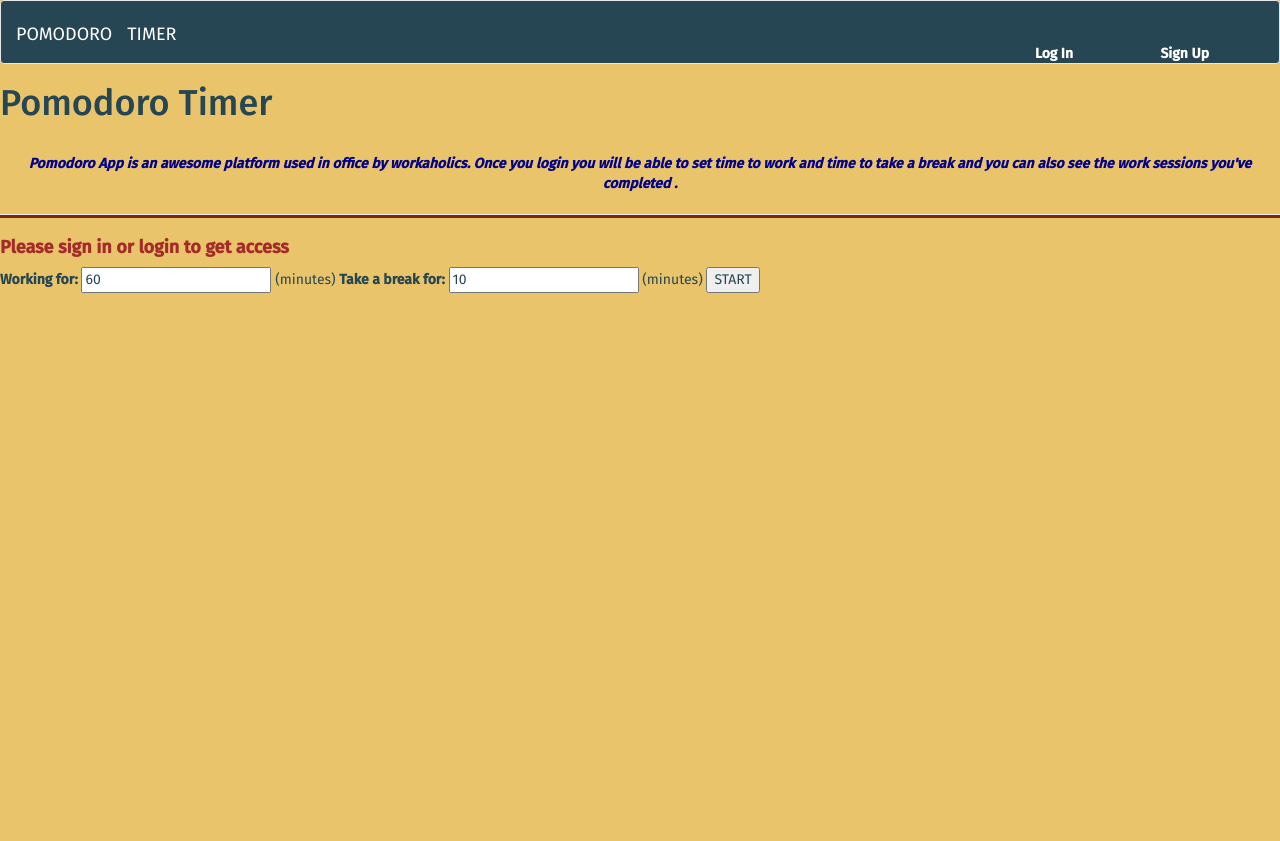
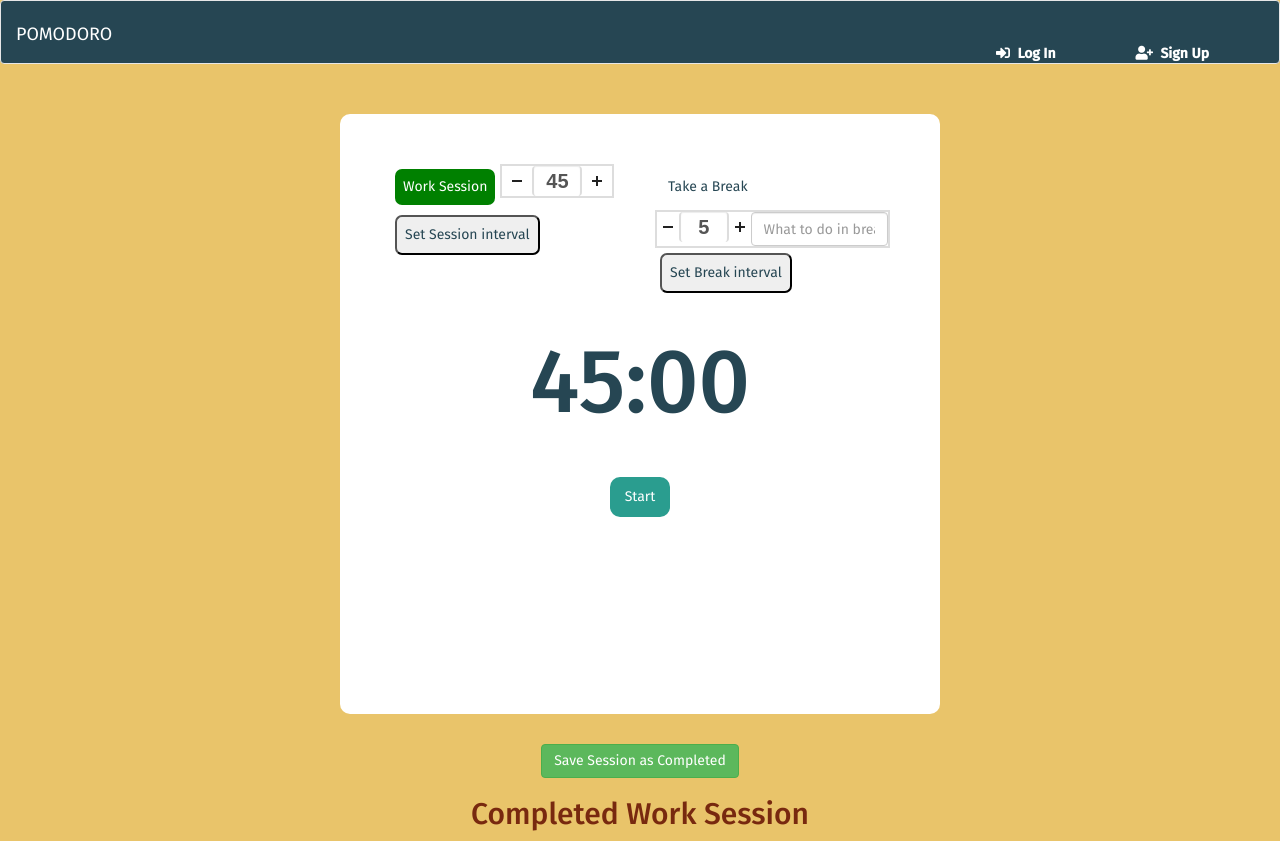
Before and after one commit to ngetichnicholas/Pomodoro-Timer, a Flask app: page / in a window 1280 px wide. Before the commit the page ends 293 px from the top, so only its background shows below. Run offline with Flask 2, Linux system fonts and the light colour scheme; data that the repository does not hold is empty; some libraries are stand-ins or nearby versions.

Commit message:
Update landing page layout and styles

```diff
--- a/app/main/views.py
+++ b/app/main/views.py
@@ -10,7 +10,9 @@ def index():
     '''
     View root page function that returns the index page and its data
     '''
-    return render_template('index.html')
+    tasks = Task.query.all()
+
+    return render_template('index.html',tasks= tasks)
 
 @main.route('/user/<name>')
 def profile(name):
@@ -46,16 +48,6 @@ def update_pic(name):
         db.session.commit()
     return redirect(url_for('main.profile',name=name))
 
-@main.route('/timer')
-def timer():
-
-    '''
-    View for timer page that returns the index page and its data
-    '''
-    tasks = Task.query.all()
-
-    return render_template('timer.html',tasks= tasks)
-
 @main.route('/create_task', methods = ['POST','GET'])
 @login_required
 def create_task():
--- a/app/static/css/index.css
+++ b/app/static/css/index.css
@@ -20,6 +20,7 @@ a {
 }
 h2 {
   color: #78290f;
+  text-align: center;
 }
 .dropdown a ,.user {
   color: #ff7d00 !important;
@@ -150,7 +151,7 @@ a {
   clear: both;
   width: fit-content;
   margin: auto;
-  font-size: 50px;
+  font-size: 40px;
   font-weight: 500;
   padding: 20px;
 }
@@ -162,10 +163,12 @@ a {
   border-radius: 10px;
   text-align: center;
   background-color: #2a9d8f;
+  color: white;
   cursor: pointer;
 }
 .selected {
   background-color: green;
+  color: white;
 }
 
 #current-task-display {
@@ -173,6 +176,9 @@ a {
   padding-top: 30px;
   margin: auto;
   text-align: center;
+}
+.task {
+  height: 15vh;
 }
 
 #tasks-container {
--- a/app/static/js/script.js
+++ b/app/static/js/script.js
@@ -48,7 +48,13 @@ document.addEventListener('click', e => {
   } else if (e.target.matches('#setBreakInterval')) {
     whatToDo = document.getElementById('whatToDo').value
     breakTime = document.getElementById("breakTime").value
-    leisureWork.innerHTML = 'Please go to break and do '+whatToDo
+    if (whatToDo.length == 0) {
+      leisureWork.innerHTML = 'Please go to break and do something for leisure'
+    }
+    else {
+      leisureWork.innerHTML = 'Please go to break and do '+whatToDo
+
+    }
     countdownTimer.innerHTML = breakTime+':00'
     pomodoro = "short break"
     minutes = breakTime
--- a/app/templates/email/welcome_user.html
+++ b/app/templates/email/welcome_user.html
@@ -0,0 +1,3 @@
+Hello {{user.username}}
+Welcome to the Pomodoro
+We have just seen you have signed up for our application and want to welcome you to the Work Session Timer.
--- a/app/templates/email/welcome_user.txt
+++ b/app/templates/email/welcome_user.txt
@@ -0,0 +1,3 @@
+<p>Hello {{user.username}}</p>
+<P>Welcome to the Podomoro</P>
+<p>We have just seen you have signed up for our application and want to welcome you to the Work Session Timer.</p>
--- a/app/templates/index.html
+++ b/app/templates/index.html
@@ -1,34 +1,70 @@
 {% extends 'base.html' %}
+{% import 'macros.html' as macro %}
+
 
 <!-- Styles block -->
 {% block styles%}
 {{ super() }}
+<link rel="stylesheet" href="https://pro.fontawesome.com/releases/v5.10.0/css/all.css" integrity="sha384-AYmEC3Yw5cVb3ZcuHtOA93w35dYTsvhLPVnYs9eStHfGJvOvKxVfELGroGkvsg+p" crossorigin="anonymous"/>
 <link rel="stylesheet" href="https://maxcdn.bootstrapcdn.com/bootstrap/3.3.7/css/bootstrap.min.css" integrity="sha384-BVYiiSIFeK1dGmJRAkycuHAHRg32OmUcww7on3RYdg4Va+PmSTsz/K68vbdEjh4u" crossorigin="anonymous">
 <link rel="stylesheet" href="../static/css/index.css" />
 {% endblock %}
 
 {% block content %}
-<h1>Pomodoro Timer</h1> <br>
-<p style="text-align: center;color: darkblue;"><b><i>Pomodoro App is an awesome platform used in office by workaholics.
-            Once you login you will be able to set time to work and time to take a break and you can also see the work
-            sessions you've completed .</i></b></p>
-<hr>
 
-<div class="sign">
-    <h4 style="color: brown;"> <b> Please sign in or login to get access </b></h4>
+<audio id="audio">
+  <source src="../static/audio/alarm.mp3" type="audio/mp3" />
+  <source src="../static/audio/bell.mp3" type="audio/mp3" />
+</audio>
+
+<div id="timer">
+  <div class="row">
+    <div class="col-md-6">
+      <div class="button selected" id="pomodoro-btn">Work Session</div>
+      <div class="number-input">
+        <button onclick="this.parentNode.querySelector('input[type=number]').stepDown()"></button>
+        <input placeholder="Number of minutes" min="1" max="60" value="45" type="number" id="workTime"
+          class="form-control" />
+        <button onclick="this.parentNode.querySelector('input[type=number]').stepUp()" class="plus"></button>
+      </div>
+      <button id="setSessionInterval" class="button">
+        Set Session interval
+      </button>
+    </div>
+    <div class="col-md-6">
+      <div class="button" id="short-break-btn">Take a Break</div>
+      <div class="number-input">
+        <button onclick="this.parentNode.querySelector('input[type=number]').stepDown()"></button>
+        <input placeholder="Number of minutes" min="5" max="10" value="5" type="number" id="breakTime"
+          class="form-control" />
+        <button onclick="this.parentNode.querySelector('input[type=number]').stepUp()" class="plus"></button>
+        <input type="text" id="whatToDo" class="form-control" placeholder="What to do in break..">
+      </div>
+      <button id="setBreakInterval" class="button">Set Break interval</button>
+    </div>
+  </div>
+  <div id="countdown">45:00</div>
+  <div id="start-btn">Start</div>
+  <div id="leisureActivity"></div>
 </div>
-<div id="container">
-    <form class="form" method="post">
-        <label class="form_label" for="work">Working for:</label>
-        <input type="number" name="work" id="work" value="60">
-        <span>(minutes)</span>
 
-        <label class="form_label" for="short_break">Take a break for:</label>
-        <input type="number" name="short_break" id="short_break" value="10">
-        <span>(minutes)</span>
+<div id="current-task-display">
+  <div id="message">
+      <a id="create-acc" class="text-centre" href="{{url_for('main.create_task')}}"><button class="btn btn-success">Save Session as Completed</button></a>
+  </div>
+  <div id="selected-task"></div>
+</div>
 
-        <button>START</button>
-    </form>
+<h2>Completed Work Session</h2>
+<div class="container">
+    <div class="row">
+        {{ macro.showTask(tasks) }}
+    </div>
+</div>
 
-</div>
-{% endblock  %}
+<script src="https://code.jquery.com/jquery-3.3.1.slim.min.js"
+  integrity="sha384-q8i/X+965DzO0rT7abK41JStQIAqVgRVzpbzo5smXKp4YfRvH+8abtTE1Pi6jizo" crossorigin="anonymous"></script>
+<script src="https://stackpath.bootstrapcdn.com/bootstrap/4.3.1/js/bootstrap.min.js"
+  integrity="sha384-JjSmVgyd0p3pXB1rRibZUAYoIIy6OrQ6VrjIEaFf/nJGzIxFDsf4x0xIM+B07jRM" crossorigin="anonymous"></script>
+<script src="../static/js/script.js"></script>
+{% endblock %}
--- a/app/templates/macros.html
+++ b/app/templates/macros.html
@@ -1,12 +1,13 @@
 {% macro showTask(tasks) %}
-<div class="task">
-  {% if tasks %}
-  {% for task_item in tasks %}
+{% if tasks %}
+{% for task_item in tasks %}
+<div class="col-md-4 task">
   <h3 class="title">{{task_item.title}}</h3>
   <p>{{task_item.task}}</p>
-  <p> Done by : <span class="user">{{task_item.user.username}}</span> on: <small class="text-muted mr-2">{{ task_item.time.strftime('%Y-%m-%d') }}</small></p>
-  {% endfor %}
-  {% endif %}
+  <p> Done by : <span class="user">{{task_item.user.username}}</span> on: <small class="text-muted mr-2">{{
+      task_item.time.strftime('%Y-%m-%d') }}</small></p>
 </div>
+{% endfor %}
+{% endif %}
 
 {% endmacro %}
--- a/app/templates/navbar.html
+++ b/app/templates/navbar.html
@@ -13,10 +13,7 @@
     </div>
     <!-- Collect the nav links, forms, and other content for toggling -->
     <div class="collapse navbar-collapse" id="bs-example-navbar-collapse-1">
-      <ul class="nav navbar-nav">
-        <a class="navbar-brand" href="{{url_for('main.timer')}}">TIMER</a>
-      </ul>
-            <ul class="nav navbar-nav navbar-right">
+      <ul class="nav navbar-nav navbar-right">
         <li class="">
           {% if current_user.is_authenticated %}
         <li class="nav-item dropdown">
--- a/app/templates/profile/profile.html
+++ b/app/templates/profile/profile.html
@@ -3,6 +3,7 @@
 <!-- Styles block -->
 {% block styles%}
 {{ super() }}
+<link rel="stylesheet" href="https://pro.fontawesome.com/releases/v5.10.0/css/all.css" integrity="sha384-AYmEC3Yw5cVb3ZcuHtOA93w35dYTsvhLPVnYs9eStHfGJvOvKxVfELGroGkvsg+p" crossorigin="anonymous"/>
 <link rel="stylesheet" href="https://maxcdn.bootstrapcdn.com/bootstrap/3.3.7/css/bootstrap.min.css" integrity="sha384-BVYiiSIFeK1dGmJRAkycuHAHRg32OmUcww7on3RYdg4Va+PmSTsz/K68vbdEjh4u" crossorigin="anonymous">
 <link rel="stylesheet" href="../static/css/index.css" />
 {% endblock %}
--- a/app/templates/profile/update.html
+++ b/app/templates/profile/update.html
@@ -4,6 +4,7 @@
 <!-- Styles block -->
 {% block styles%}
 {{ super() }}
+<link rel="stylesheet" href="https://pro.fontawesome.com/releases/v5.10.0/css/all.css" integrity="sha384-AYmEC3Yw5cVb3ZcuHtOA93w35dYTsvhLPVnYs9eStHfGJvOvKxVfELGroGkvsg+p" crossorigin="anonymous"/>
 <link rel="stylesheet" href="https://maxcdn.bootstrapcdn.com/bootstrap/3.3.7/css/bootstrap.min.css" integrity="sha384-BVYiiSIFeK1dGmJRAkycuHAHRg32OmUcww7on3RYdg4Va+PmSTsz/K68vbdEjh4u" crossorigin="anonymous">
 <link rel="stylesheet" href="../static/css/index.css" />
 {% endblock %}
--- a/app/templates/save_task.html
+++ b/app/templates/save_task.html
@@ -4,6 +4,7 @@
 <!-- Styles block -->
 {% block styles%}
 {{ super() }}
+<link rel="stylesheet" href="https://pro.fontawesome.com/releases/v5.10.0/css/all.css" integrity="sha384-AYmEC3Yw5cVb3ZcuHtOA93w35dYTsvhLPVnYs9eStHfGJvOvKxVfELGroGkvsg+p" crossorigin="anonymous"/>
 <link rel="stylesheet" href="https://maxcdn.bootstrapcdn.com/bootstrap/3.3.7/css/bootstrap.min.css" integrity="sha384-BVYiiSIFeK1dGmJRAkycuHAHRg32OmUcww7on3RYdg4Va+PmSTsz/K68vbdEjh4u" crossorigin="anonymous">
 <link rel="stylesheet" href="../static/css/index.css" />
 {% endblock %}
```
Also changed, not shown: app/templates/timer.html (deleted, +0 -68 lines).
